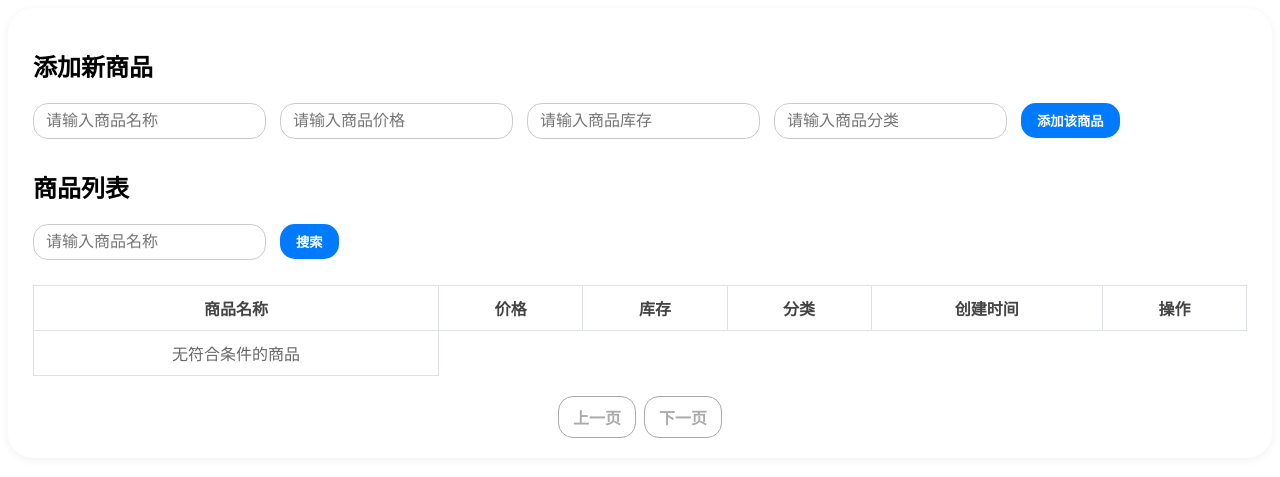
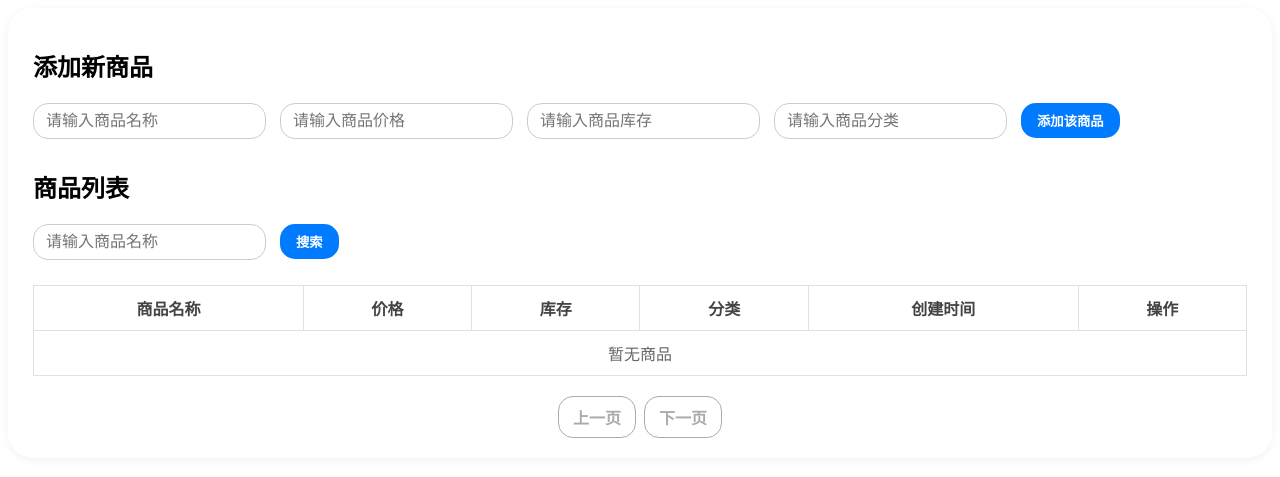
Before and after one commit to ShiJie803/yiren_store, a Flask app: page /product in a window 1280 px wide. Shown: the top 477 px of the page. Run offline with Flask 3, Linux system fonts and the light colour scheme; the visitor is signed in with stand-in values (Sample User, id 1).

Commit message:
product.html

```diff
--- a/templates/store/product.html
+++ b/templates/store/product.html
@@ -39,7 +39,7 @@
                     </td>
                 </tr>
             {% else %}
-                <tr><td colspan="{{column_count}}" style="color: #666;">无符合条件的商品</td></tr>
+                <tr><td colspan="6" style="color: #666;">暂无商品</td></tr>
             {% endfor %}
         </tbody>
     </table>
```
